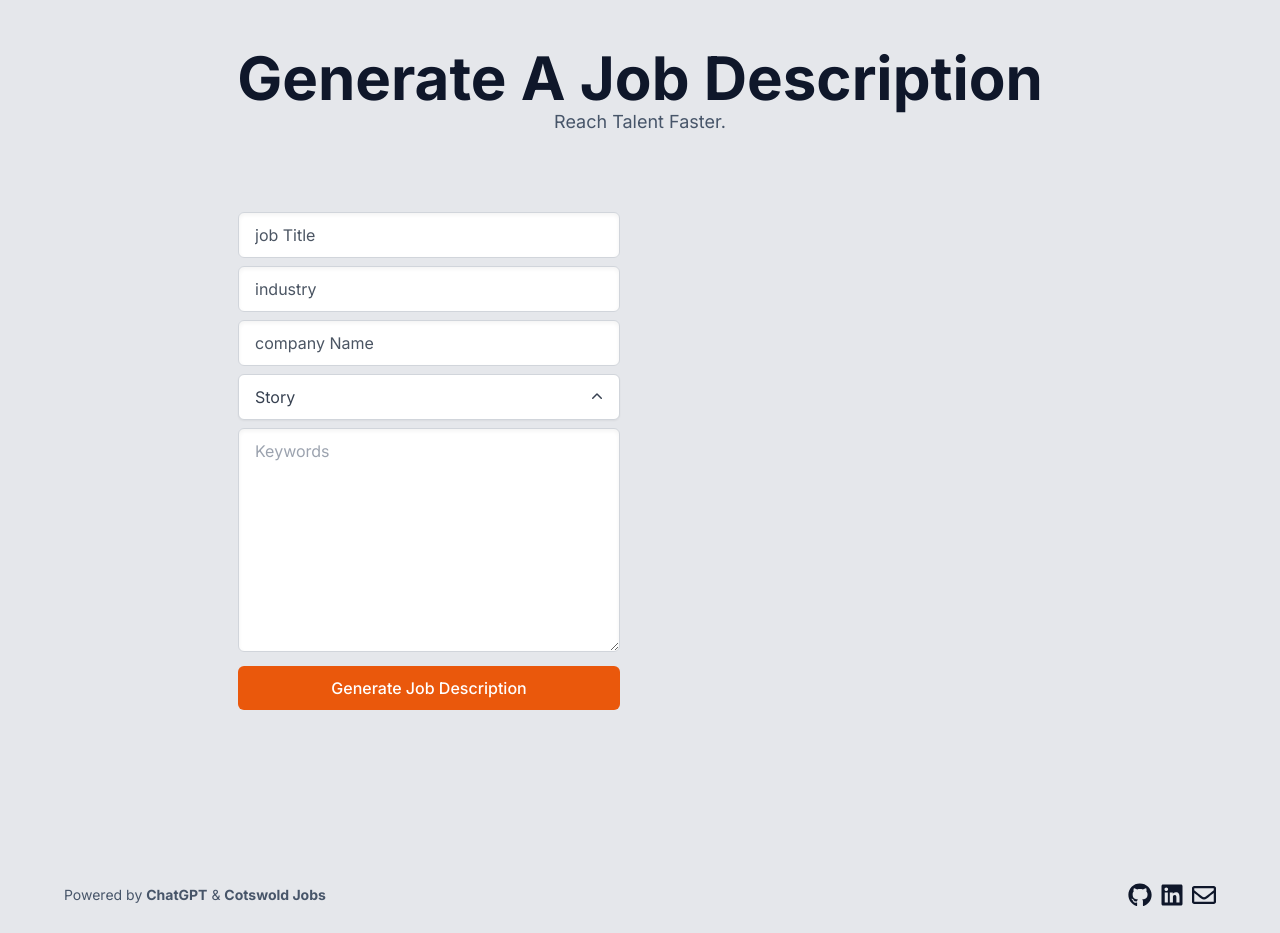
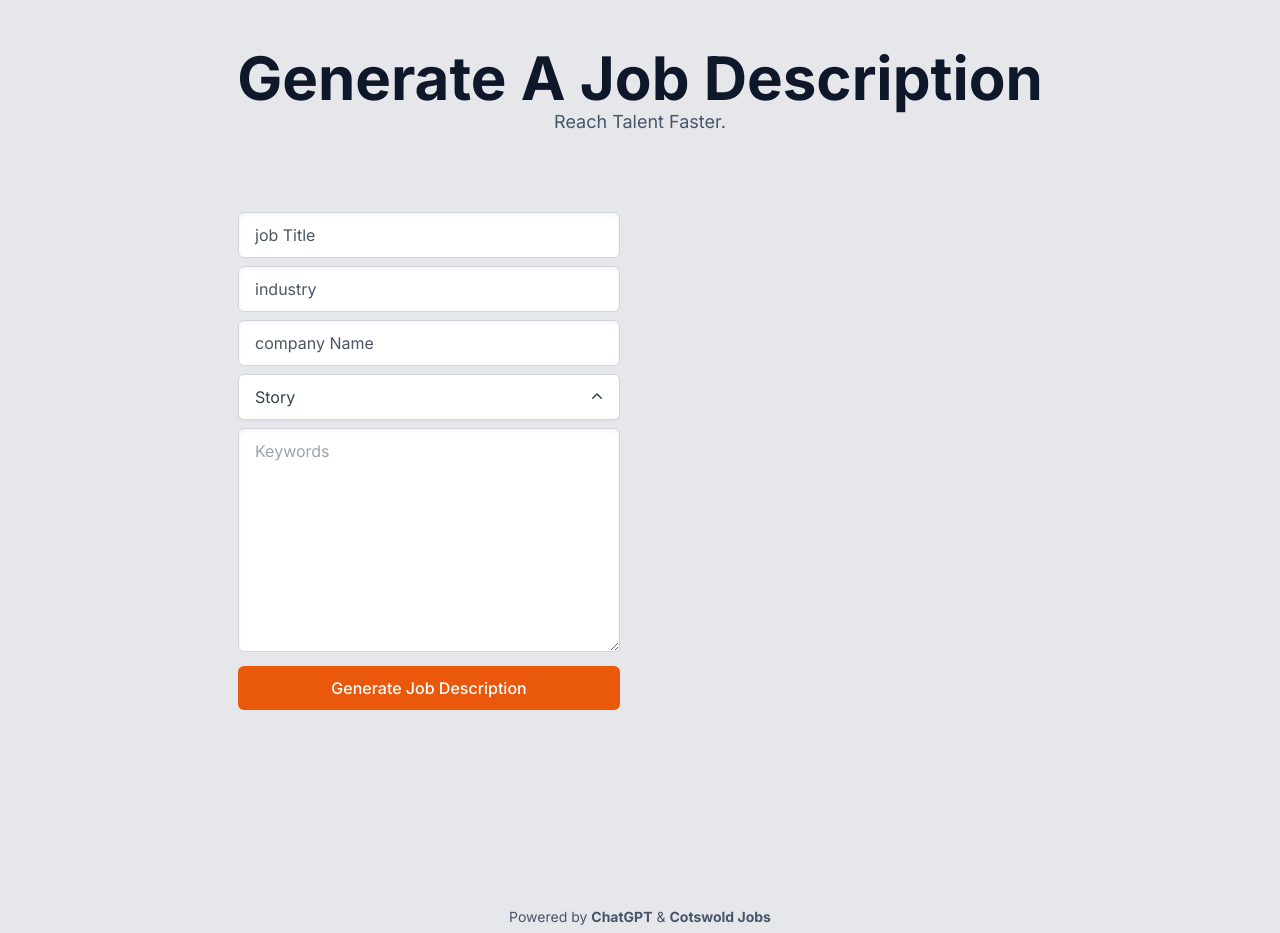
Before and after one commit to JoshHargreaves/Job-Description-Generator, a Next.js app: page / in a window 1280 px wide. Shown: the top 933 px of the page. Built offline with nearby package versions, Linux system fonts and the light colour scheme.

Commit message:
Center align footer

```diff
--- a/components/Footer.tsx
+++ b/components/Footer.tsx
@@ -3,29 +3,33 @@
 
 export default function Footer() {
   return (
-    <footer className="w-full flex items-center justify-between px-16 p-4">
-      {/* ...existing footer content... */}
-      <span className="text-sm text-slate-600">
+    <footer className="flex flex-1 w-full flex-col items-center justify-center text-center px-4 mt-6">
+      <div className="flex flex-col items-center text-center px-4 py-4">
+        <span className="text-sm text-slate-600 mb-2">
           Powered by <a href="https://openai.com/blog/chatgpt" className="hover:text-orange-600 font-bold">ChatGPT</a> &{" "}
           <a href="https://cotswoldjobs.co.uk" className="hover:text-orange-600 font-bold">Cotswold Jobs</a>
         </span>
-      <ul className="flex items-center text-slate-900">
+        <ul className="flex items-center text-slate-900 space-x-4">
           <li className="mr-2">
             <Link href="https://github.com/JoshHargreaves/Job-Description-Generator" className="hover:text-orange-600">
               <FaGithub size={24} />
+              <span className="sr-only">GitHub</span>
             </Link>
           </li>
           <li className="mr-2">
             <Link href="https://www.linkedin.com/in/joshua-hargreaves-5b544b63/" className="hover:text-orange-600">
               <FaLinkedin size={24} />
+              <span className="sr-only">LinkedIn</span>
             </Link>
           </li>
           <li>
             <Link href="mailto:me@joshhargreaves.co.uk">
               <FaRegEnvelope size={24} />
+              <span className="sr-only">Email</span>
             </Link>
           </li>
         </ul>
+      </div>
     </footer>
   );
 }
```
Lines whose indentation alone changed are shown as unchanged.
